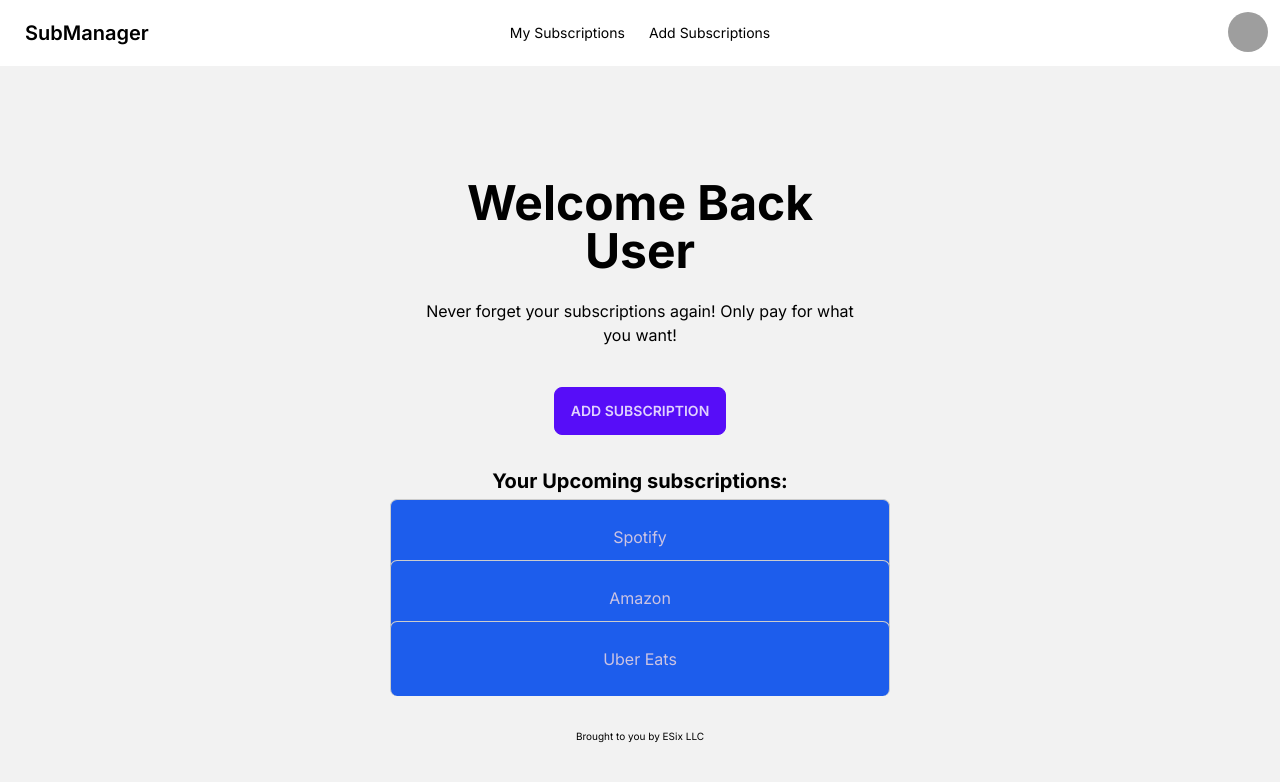
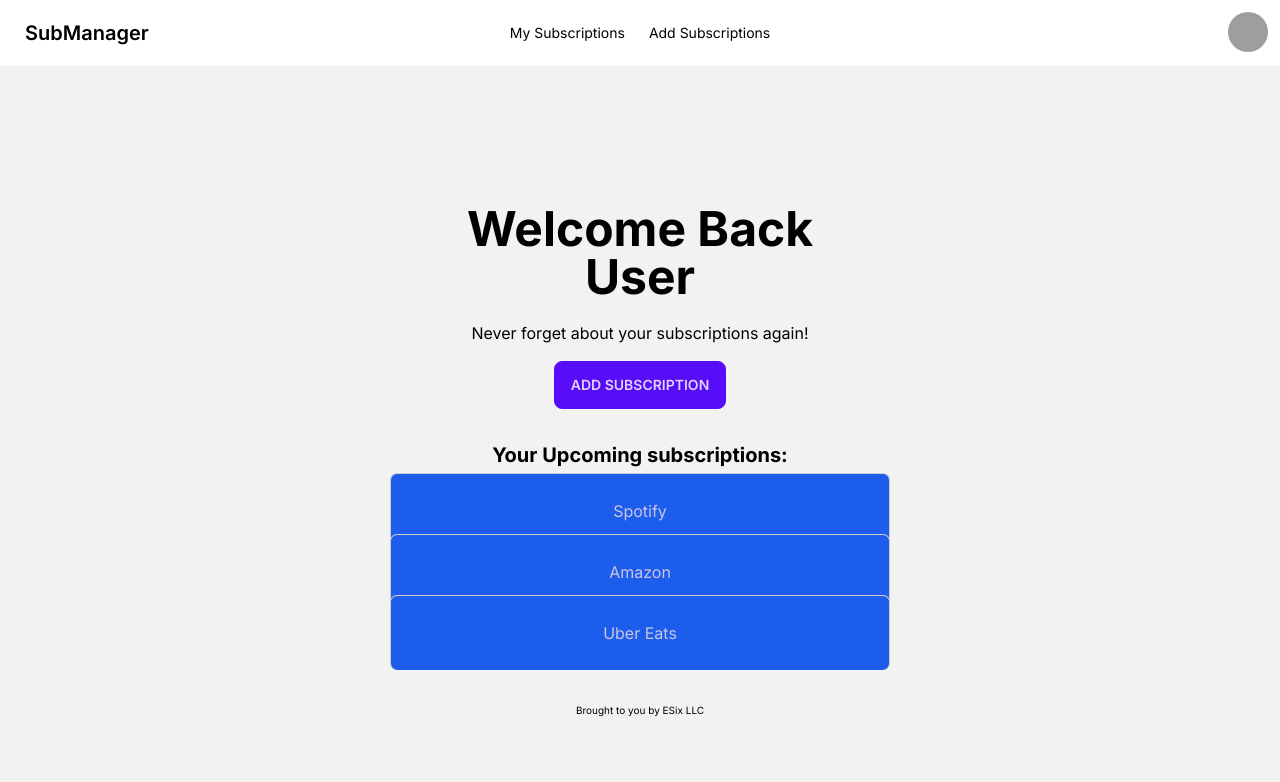
Before and after one commit to AbhinavParbhakar/developED-2023, a Next.js app in the folder front-end/subscription-manager/: page / in a window 1280 px wide. Shown: the top 782 px of the page. Built offline with nearby package versions, Linux system fonts and the light colour scheme; grey boxes are pictures that could not be loaded.

Commit message:
edited the layout

```diff
--- a/front-end/subscription-manager/app/page.tsx
+++ b/front-end/subscription-manager/app/page.tsx
@@ -10,7 +10,7 @@ export default function Home() {
         <div className="hero-content text-center">
           <div className="max-w-md">
             <h1 className="text-5xl font-bold">Welcome Back User</h1>
-            <p className="py-6">Never forget your subscriptions again! Only pay for what you want!</p>
+            <p className="text-base mt-5">Never forget about your subscriptions again!</p>
             <Link href="/subscription/new" className="btn btn-primary mt-4 mb-4">Add subscription</Link>
             <div className={styles.subs}>
               <div className={styles.subsTitle}>Your Upcoming subscriptions:</div>
```
Also changed, not shown: front-end/subscription-manager/app/cardStack.module.css (indentation only).
